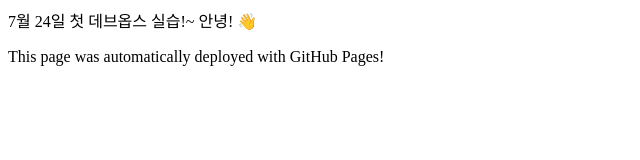
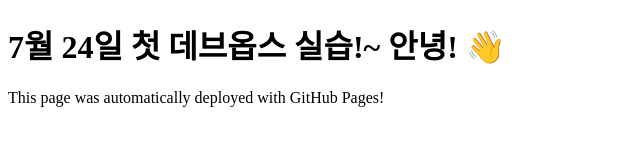
Before and after one commit to servernoe/practice-1, a plain HTML site: page index.html in a window 1280 px wide. Shown: the whole page, without its empty margins (0-640 px from the left). Drawn offline with Linux system fonts and the light colour scheme.

Commit message:
Update index.html

```diff
--- a/index.html
+++ b/index.html
@@ -4,7 +4,7 @@
     <meta charset="UTF-8" />
     <title>My First DevOps Page</title>
   </head>
-  <bod
+  <body>
     <h1>7월 24일 첫 데브옵스 실습!~ 안녕! 👋</h1>
     <p>This page was automatically deployed with GitHub Pages!</p>
   </body>
```
